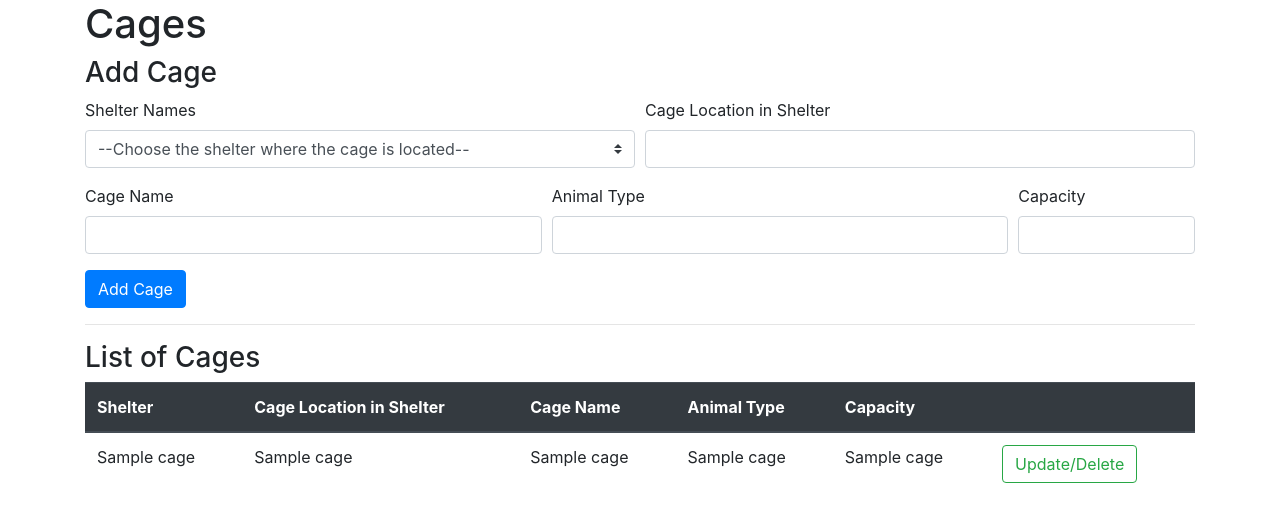
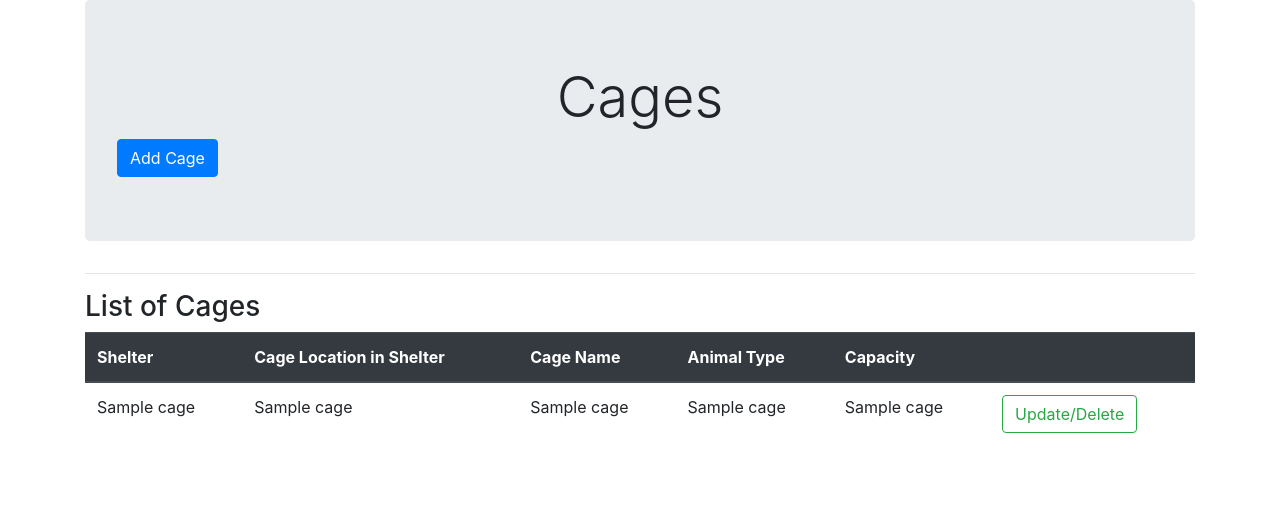
Before and after one commit to kevinlichang/national-animal-shelter-database, a Flask app: template app/templates/cages.html in a window 1280 px wide. Shown: the part 56-578 px from the top of the page. Run offline with Flask 2, Linux system fonts and the light colour scheme; the template is opened without the code that fills it: most values are stand-ins (such as "Sample title", 1, 10 or a date in 2020); some libraries are stand-ins or nearby versions.

Commit message:
Update front end

```diff
--- a/app/app.py
+++ b/app/app.py
@@ -224,7 +224,7 @@ def cages():
     DBConnect = connectDB()
 
     #Select shelter info for dropdown to input FK
-    sheltersQuery = "SELECT shelter_id, shelter_name from shelters"
+    sheltersQuery = "SELECT shelter_id, shelter_name FROM shelters ORDER BY shelter_name;"
     sheltersResult = executeQuery(DBConnect, sheltersQuery).fetchall()
 
     #Select all for list
--- a/app/templates/cages.html
+++ b/app/templates/cages.html
@@ -31,11 +31,21 @@
 </nav>
 
 <div class="container">
-  <h1>Cages</h1>
-
+  <div class="jumbotron">
+    <h1 class="display-4 text-center">Cages</h1>
+    <button type="button" class="btn btn-primary align-middle" data-toggle="modal" data-target="#addCage">Add Cage</button>
+  </div>
+  <div class="modal fade" id="addCage" tableindex="-1" role="dialog" aria-labelledby="addCageTitle" aria-hidden="true">
+    <div class="modal-dialog modal-lg" role="document">
+      <div class="modal-content">
+        <div class="modal-header">
+          <h5 class="modal-title" id="addCageTitle">Add Cage</h5>
+          <button type="button" class="close" data-dismiss="modal" aria-label="Close">
+            <span aria-hidden="true">&times;</span>
+          </button>
+        </div>
+        <div class="modal-body">
           <form class="mb-2" id="addCageForm" action="/cages/" method="post">
-    <h3>Add Cage</h3>
-
             <div class="form-row">
               <div class="form-group col-md-6">
                 <label for="cageShelterID">Shelter Names</label>
@@ -57,18 +67,27 @@
                 <input type="text" class="form-control" id="cageName" name="cageName">
               </div>
               <div class="form-group col-md-5">
-        <label for="cageAnimalType">Animal Type</label>
-        <input type="text" class="form-control" id="cageAnimalType" name="cageAnimalType">
+                <label for="animalType">Animal Type</label>
+                  <select type="text" name="cageAnimalType" class="form-control" id="cageAnimalType" required>
+                    <option value="Dog">Dog</option>
+                    <option value="Cat">Cat</option>
+                  </select>
               </div>
               <div class="form-group col-md-2">
                 <label for="cageCapacity">Capacity</label>
                 <input type="number" class="form-control" id="cageCapacity" name="cageCapacity">
               </div>
             </div>
+            <div class="modal-footer">
+              <button type="button" class="btn btn-secondary" data-dismiss="modal">Close</button>
+              <button type="submit" class="btn btn-primary" id="addCageBtn">Add Cage</button>
+            </div>
+          </form>
+        </div>
+      </div>
+    </div>
+  </div>
 
-    <button type="submit" class="btn btn-primary" id="addCageBtn">Add Cage</button>
-
-  </form>
   <hr>
   <h3>List of Cages</h3>
   <table class="table table-hover">
@@ -112,7 +131,7 @@
                 <div class="form-row">
                   <div class="form-group col">
                     <label for="cageShelterID">Shelter Names</label>
-                    <select name="cageShelterID" class="custom-select">
+                    <select name="cageShelterID" class="custom-select" required>
                       <option value="{{cage[6]}}" selected>{{cage[1]}}</option>
                       {% for shelter in shelterData%}
                         <option value="{{shelter[0]}}"> {{shelter[1]}} </option>
@@ -129,11 +148,19 @@
                 <div class="form-row">
                   <div class="form-group col-md-5">
                     <label for="cageName">Cage Name</label>
-                    <input type="text" class="form-control" name="cageName" value="{{cage[3]}}">
+                    <input type="text" class="form-control" name="cageName" value="{{cage[3]}}" required>
                   </div>
                   <div class="form-group col-md-5">
                     <label for="cageAnimalType">Animal Type</label>
-                    <input type="text" class="form-control" name="cageAnimalType" value="{{cage[4]}}">
+                      <select type="text" name="cageAnimalType" class="form-control" id="cageAnimalType" required>
+                        <option value="{{cage[4]}}" selected>{{cage[4]}}</option>
+                        {% if cage[4] != "Dog"%}
+                          <option value="Dog">Dog</option>
+                        {% endif %}
+                        {% if cage[4] != "Cat"%}
+                          <option value="Cat">Cat</option>
+                        {% endif %}
+                      </select>
                   </div>
                   <div class="form-group col-md-2">
                     <label for="cageCapacity">Capacity</label>
```
Lines whose indentation alone changed are shown as unchanged.
